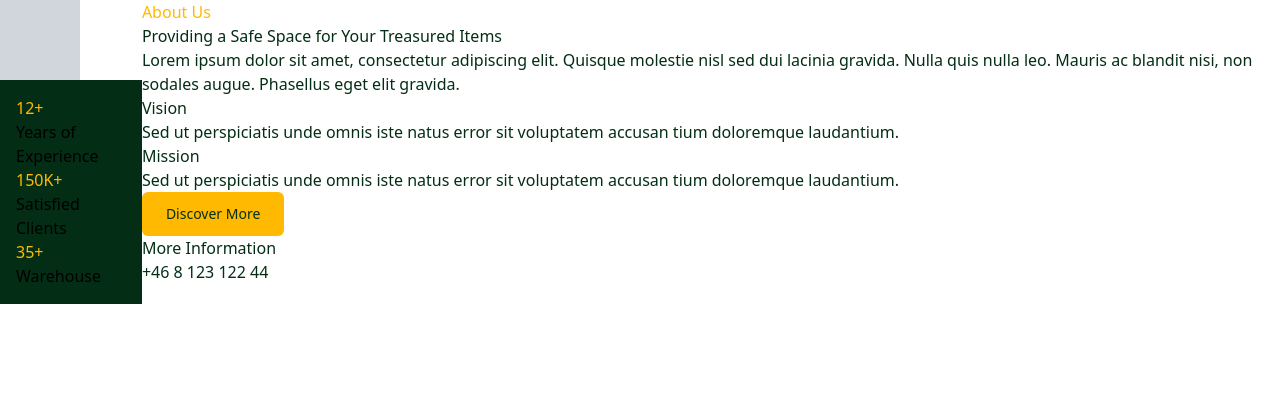
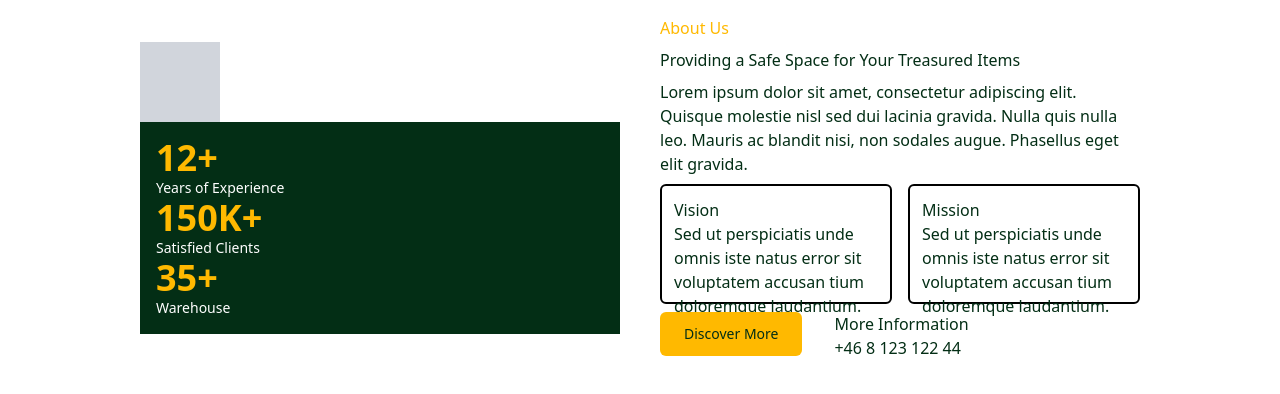
Before and after one commit to Burak-A-dev/StorAid, a React (Vite) app: page / in a window 1280 px wide. Shown: the top 394 px of the page. Built offline with nearby package versions, Linux system fonts and the light colour scheme.

Commit message:
progress on the about component.

```diff
--- a/src/components/common/AboutUs.jsx
+++ b/src/components/common/AboutUs.jsx
@@ -4,43 +4,46 @@ import CTAButton from "./CTAButton";
 export default function AboutUs({button}) {
   return (
     <div>
+        <div className='flex flex-row gap-10 p-4 align-center justify-center items-center'>
         {/* Left side */}
-        <div className='flex flex-row'>
-        <div className="">
+        <div className="w-120">
             <div className="bg-gray-300 w-20 h-20"></div>
             <div className="bg-green-950 p-4">
                 <div className="">
-                    <h2 className="text-amber-400">12+</h2>
-                    <h5 className="">Years of Experience</h5>
+                    <h2 className="text-amber-400 text-4xl font-bold">12+</h2>
+                    <h5 className="text-white text-sm">Years of Experience</h5>
                 </div>
                 <div className="">
-                    <h2 className="text-amber-400">150K+</h2>
-                    <h5 className="">Satisfied Clients</h5>
+                    <h2 className="text-amber-400 text-4xl font-bold">150K+</h2>
+                    <h5 className="text-white text-sm">Satisfied Clients</h5>
                 </div>
                 <div className="">
-                    <h2 className="text-amber-400">35+</h2>
-                    <h5 className="">Warehouse</h5>
+                    <h2 className="text-amber-400 text-4xl font-bold">35+</h2>
+                    <h5 className="text-white text-sm">Warehouse</h5>
                 </div>
             </div>
         </div>
 
         {/* Right side */}
-        <div className="">
+        <div className="flex flex-col gap-2 w-120">
             <h3 className="text-amber-400">About Us</h3>
             <h2 className="text-green-950">Providing a Safe Space for Your Treasured Items</h2>
             <p className="text-green-950">Lorem ipsum dolor sit amet, consectetur adipiscing elit. Quisque molestie nisl sed dui lacinia gravida. Nulla quis nulla leo. Mauris ac blandit nisi, non sodales augue. Phasellus eget elit gravida.</p>
 
-            <div className="">
+            {/* Vision - Mission */}
+            <div className='flex flex-row gap-4'>
+            <div className="w-70 h-30 border-2 rounded-md p-3">
                 <h4 className="text-green-950">Vision</h4>
                 <p className="text-green-950">Sed ut perspiciatis unde omnis iste natus error sit voluptatem accusan tium doloremque laudantium.</p>
             </div>
 
-            <div className="">
+            <div className="w-70 h-30 border-2 rounded-md p-3">
                 <h4 className="text-green-950">Mission</h4>
                 <p className="text-green-950">Sed ut perspiciatis unde omnis iste natus error sit voluptatem accusan tium doloremque laudantium.</p>
             </div>
+            </div>
 
-            <div className="">
+            <div className="flex flex-row gap-8">
                 <CTAButton text="Discover More" className="self-start" />
 
                 <div className="">
```
